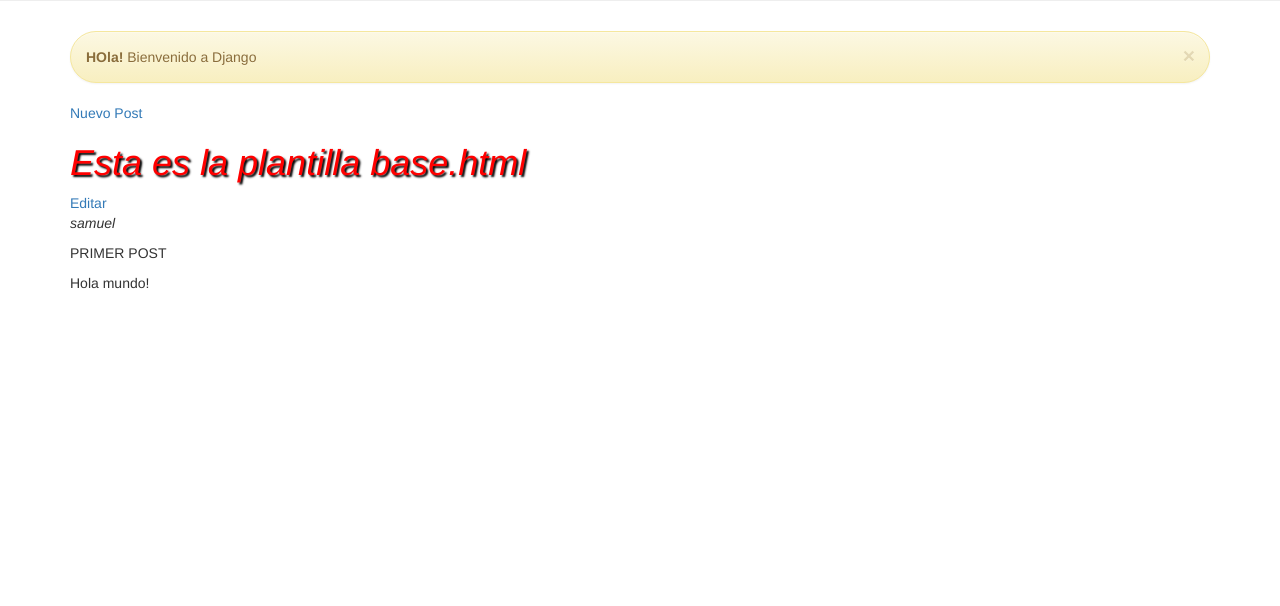
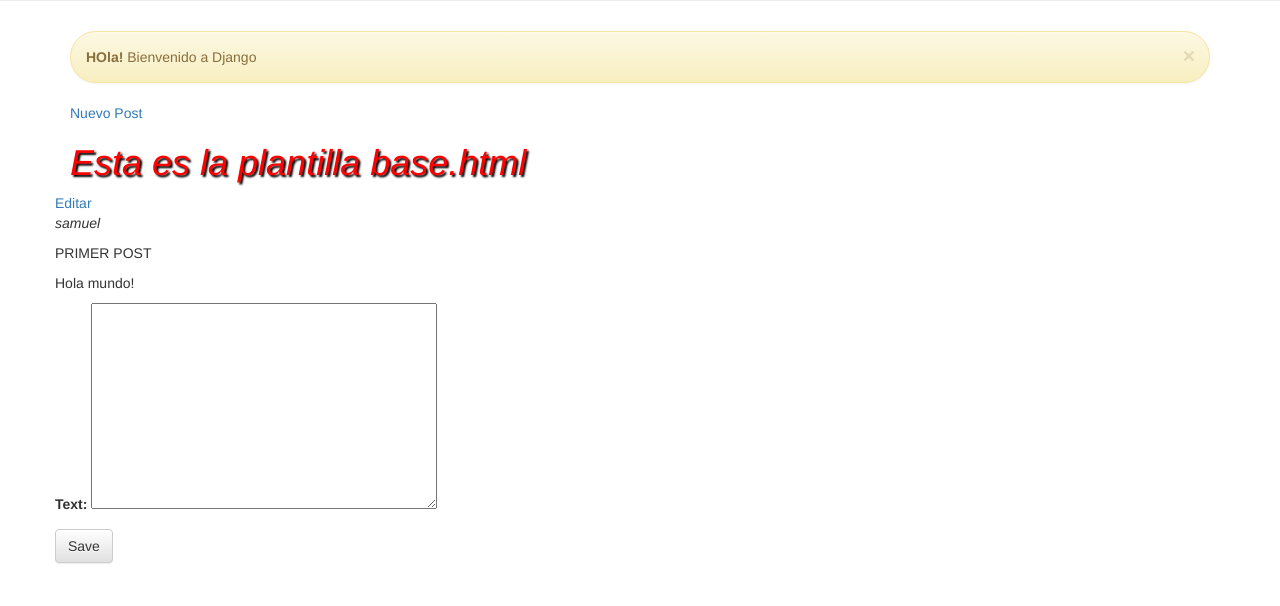
Before and after one commit to sgrondon/django-pro, a Django app: page /post/1/ in a window 1280 px wide. Shown: the part 194-800 px from the top of the page. Run offline with Django 3.2, Linux system fonts and the light colour scheme; data comes from the database, SQL or seed files in the repository; data that the repository does not hold is empty; some libraries are stand-ins or nearby versions.

Commit message:
Modificaciones comentarios

```diff
--- a/django-tut/blog/admin.py
+++ b/django-tut/blog/admin.py
@@ -1,5 +1,6 @@
 from django.contrib import admin
-from .models import Post
+from .models import Post, Comment
 # Register your models here.
 
 admin.site.register(Post)
+admin.site.register(Comment)
--- a/django-tut/blog/forms.py
+++ b/django-tut/blog/forms.py
@@ -1,9 +1,15 @@
 from django import forms
 
-from .models import Post
+from .models import Post, Comment
 
 class PostForm(forms.ModelForm):
 
 	class Meta:
 		model = Post
-		fields = ('title', 'text', 'published_date', )
+		fields = ('title', 'text', )
+
+class CommentForm(forms.ModelForm):
+
+	class Meta:
+		model = Comment
+		fields = ('text',)
--- a/django-tut/blog/models.py
+++ b/django-tut/blog/models.py
@@ -16,3 +16,12 @@ class Post(models.Model):
 
     def __str__(self):
         return self.title
+
+class Comment(models.Model):
+    author = models.ForeignKey('auth.User')
+    post = models.ForeignKey(Post)
+    text = models.TextField()
+    create_date = models.DateTimeField(default=timezone.now)
+
+    def __str__(self):
+        return self.text
--- a/django-tut/blog/templates/blog/post_detail.html
+++ b/django-tut/blog/templates/blog/post_detail.html
@@ -2,12 +2,24 @@
 
 {% block content %}
 
-        	<div>
+        	<div class="row">
         	<a href="{% url 'post_edit' pk=post.pk %}">Editar</a>
         	<p><i>{{ post.author }}</i></p>
         	<p>{{ post.title|upper }}</p>
         	<p>{{ post.text }}</p>
 
         	</div>
-
+        	<div class="row">
+        	<form method="POST" class="post-form">
+        	{% csrf_token %} <!--Para seguridad-->
+          	{{ form.as_p }} <!--Muestra todos los campos en parrafos-->
+           <button type="submit" class="save btn btn-default">Save</button>
+        	</form>
+        	</div>
+    		<div class="row">
+    			{% for comment in comments %}
+    				<p>{{ comment.text }}</p>
+    				<p>{{ comment.create_date }}</p>
+    			{% endfor %}
+    		</div>
   {% endblock %}
--- a/django-tut/blog/templates/blog/post_list.html
+++ b/django-tut/blog/templates/blog/post_list.html
@@ -13,4 +13,4 @@
 	        	</div>
         	</div>
     	{% endfor %}
-  {% endblock %}
+  {% endblock content %}
--- a/django-tut/blog/views.py
+++ b/django-tut/blog/views.py
@@ -1,8 +1,8 @@
 from django.shortcuts import render, get_object_or_404
 from django.utils import timezone
 
-from .models import Post
-from .forms import PostForm
+from .models import Post, Comment
+from .forms import PostForm, CommentForm
 from django.shortcuts import redirect
 # Create your views here.
 
@@ -13,7 +13,24 @@ def post_list(request):
 
 def post_detail(request, pk):
     post = get_object_or_404(Post, pk=pk)
-    return render(request, 'blog/post_detail.html', {"post" : post})
+    comments = Comment.objects.filter(post=post).order_by('create_date')
+
+    if request.method == "POST":
+        form = CommentForm(request.POST)
+
+        if form.is_valid():
+            comment = form.save(commit=False)
+            comment.author = request.user
+            comment.post = post
+            comment.save()
+            return redirect('blog.views.post_detail', pk=post.pk)
+    else:
+        form = CommentForm()
+
+
+    return render(request, 'blog/post_detail.html', {"post" : post,
+                                                    "comments" : comments,
+                                                    "form" : form})
 
 def post_new(request):
     if request.method == "POST":
```
Also changed, not shown: django-tut/mysite/settings.py (+6 -2 lines), myenv/configuracion-wsgi.py (added, +25 -0 lines), django-tut/blog/migrations/0002_comment.py (added), 3 other files.
